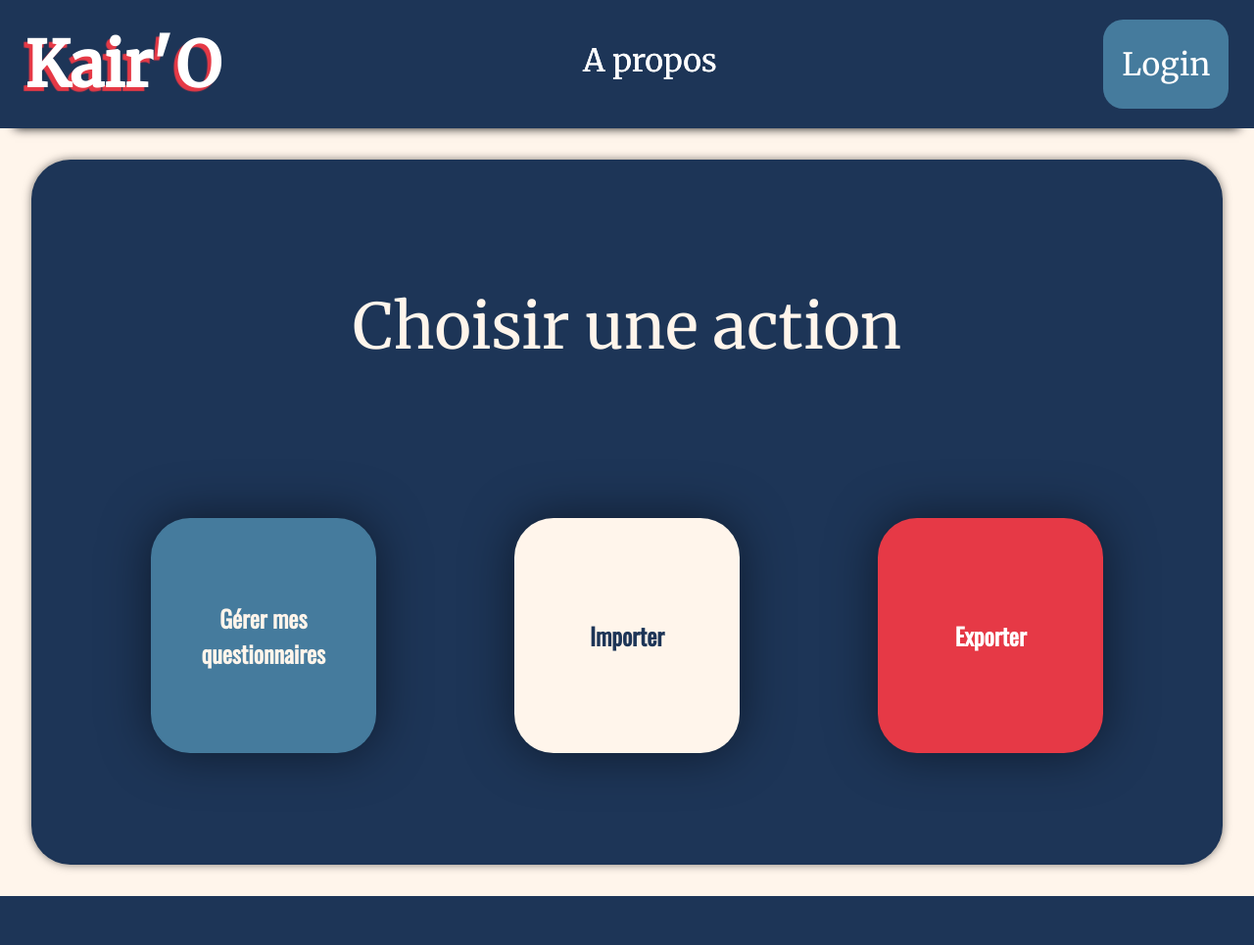
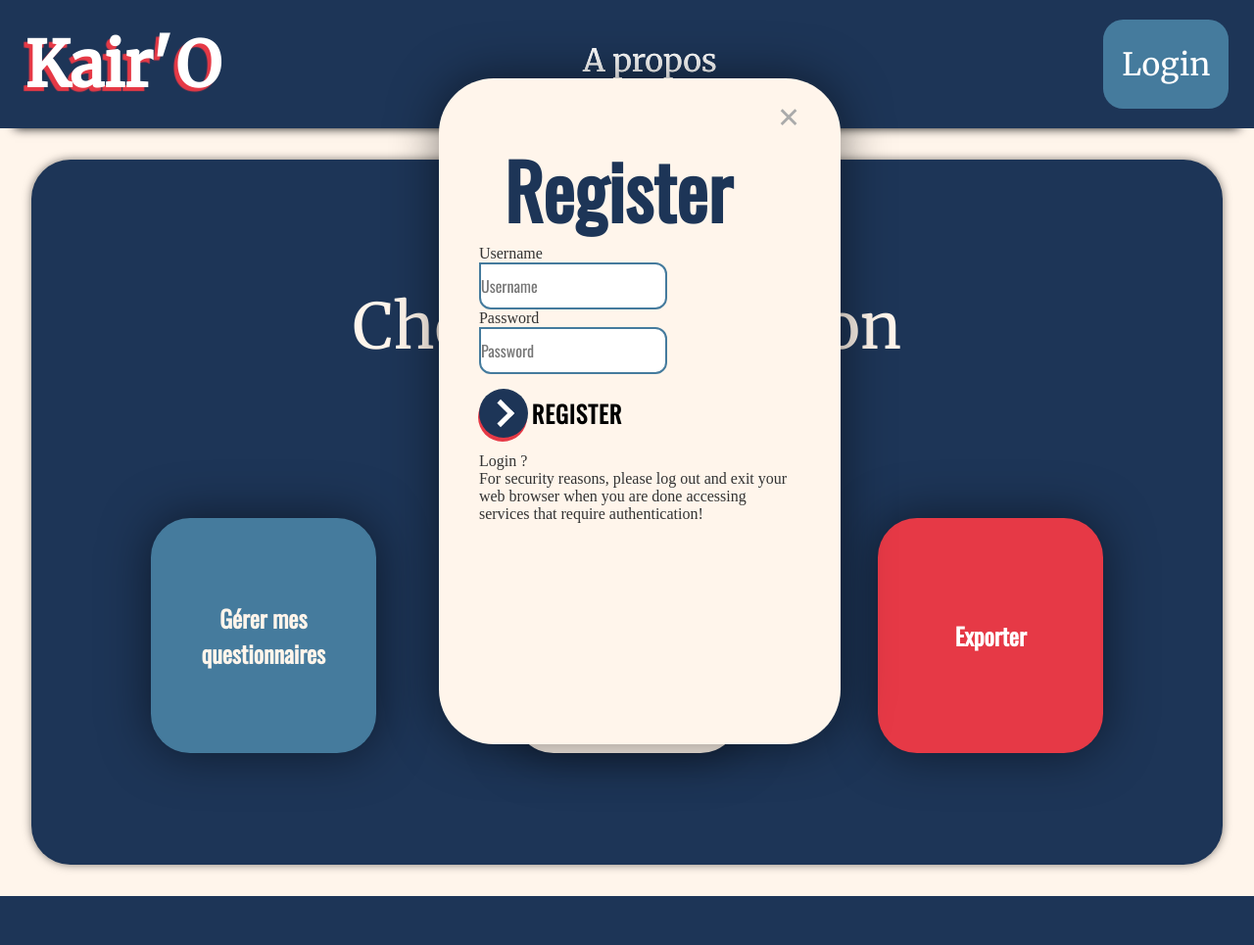
Before and after one commit to MaxRonce/SAE-3.05-Sujet-3, a Flask app: page / in a window 1280 px wide. Shown: the whole page at 98% size. Run offline with Flask 2, Linux system fonts and the light colour scheme; parts of the project's set-up code (start-up, migrations or seed data) failed here and were passed over; some libraries are stand-ins or nearby versions; some web fonts are replaced.

Commit message:
register maudit sa mere

```diff
--- a/link_front_back/db_link.py
+++ b/link_front_back/db_link.py
@@ -20,6 +20,16 @@ def get_liste_questionnaire(idu: int = None):
     for rw in res:
         test.append({"idq": rw.idQuestionnaire, "nom": rw.nom, "info": rw.info, "idu": rw.idUser})
     return test
+
+
+def add_user(username: str, password: str):
+    try:
+        user = User(idUser=username, mdpUser=password, prof=0)
+        ses.add(user)
+        ses.commit()
+    except exc.SQLAlchemyError as e:
+        ses.rollback()
+        raise e
 
 
 def get_liste_id_nom_questionnaire(idu):
@@ -159,9 +169,11 @@ def get_question(idq):
                      "idQuestionnaire": rw.idQuestionnaire, "generalfeedback": rw.feedback, "idt": rw.idType})
     return test[0]
 
+
 def get_type_from_id(idt):
     res = ses.query(Type).filter(Type.idType == idt)
     return res[0].nomType
+
 
 def main():
     add_questionnaire(p)
--- a/link_front_back/forms.py
+++ b/link_front_back/forms.py
@@ -2,7 +2,7 @@ from flask_wtf import FlaskForm
 from wtforms import StringField, PasswordField, SubmitField, SelectField, IntegerField, FileField
 from wtforms.validators import DataRequired
 
-from .db_link import get_liste_id_nom_questionnaire, get_user
+from .db_link import get_liste_id_nom_questionnaire, get_user, add_user
 from .models import User
 from hashlib import sha256
 
@@ -49,3 +49,15 @@ class LoginForm(FlaskForm):
         salted_input = self.username.data + self.password.data
         salted_input = sha256(salted_input.encode('utf-8')).hexdigest()
         return us if salted_input == us.password else None
+
+
+class RegisterForm(FlaskForm):
+    username = StringField('Username', validators=[DataRequired()])
+    password = PasswordField('Password', validators=[DataRequired()])
+    submit = SubmitField('Register')
+
+    def new_user(self):
+        salted_input = self.username.data + self.password.data
+        salted_input = sha256(salted_input.encode('utf-8')).hexdigest()
+        add_user(self.username.data, salted_input)
+        return True
--- a/link_front_back/static/js/connexion.js
+++ b/link_front_back/static/js/connexion.js
@@ -1,4 +1,5 @@
 let modal = document.getElementById("myModal");
+let modal2 = document.getElementById("registerModal");
 
 // Get the button that opens the modal
 let boutons = document.getElementsByClassName("myBtn");
@@ -6,8 +7,16 @@ let boutons = document.getElementsByClassName("myBtn");
 let span1 = document.getElementsByClassName("close");
 
 function openModal() {
+    modal2.style.display = "none";
     modal.style.display = "block";
 }
+
+function openModal2() {
+    modal.style.display = "none";
+    modal2.style.display = "block";
+}
+
+
 
 // When the user clicks the button, open the modal
 for (let index = 0; index < boutons.length; index++) {
--- a/link_front_back/templates/connexion.html
+++ b/link_front_back/templates/connexion.html
@@ -28,11 +28,41 @@
                     </span>
                     <span class="text">Login</span>
                 </button>
-                <a href="#forgotpassword" class="forgot-pass">Forgot your password ?</a>
+                <a onclick="openModal2()" class="forgot-pass" >Register ?</a>
                 <p> For security reasons, please log out and exit your web browser when you are done accessing services that require authentication!</p>
+            </form>
+        </div>
+        </div>
+    </div>
+
+
+    <div id="registerModal" class="modal">
+    <!-- Modal content -->
+    <div class="modal-content">
+        <div class="modal-header">
+            <span class="close">&times;</span>
+            <h1>Register</h1>
+        </div>
+        <div class="modal-body">
+            <form method="post" class="register" role="form">
+                {{ form2.csrf_token }}
+                <h3>Username</h3>
+                {{ form2.username(class_="box", placeholder="Username") }}
+                <h3>Password</h3>
+                {{ form2.password(class_="box", placeholder="Password") }}
+                <button class="button_slider">
+                    <span class="background"></span>
+                    <span class="arrow">
+                        <span class="body"></span>
+                        <span class="tip"></span>
+                    </span>
+                    <span class="text">Register</span>
+                </button>
+                <a onclick="openModal()" class="forgot-pass">Login ?</a>
+                <p> For security reasons, please log out and exit your web browser when you are done accessing services that require authentication!</p>
+           </form>
             </div>
         </div>
     </div>
-</div>
 <script src="static/js/connexion.js"></script>
 {% endblock %}
--- a/link_front_back/templates/home.html
+++ b/link_front_back/templates/home.html
@@ -41,4 +41,11 @@
     openModal();
 </script>
 {% endif %}
+
+{% if register=="SHOW" %}
+<script>
+    openModal2();
+</script>
+{% endif %}
+
 {% endblock %}
--- a/link_front_back/templates/questionnaire.html
+++ b/link_front_back/templates/questionnaire.html
@@ -26,7 +26,6 @@
 
                 {% endfor %}
             </select>
-
         </form>
 
     </div>
--- a/link_front_back/views.py
+++ b/link_front_back/views.py
@@ -17,13 +17,20 @@ import os
 @app.route("/", methods=["POST", "GET"])  # page de base du site
 def home():
     f = LoginForm()
+    rf = RegisterForm()
     if f.validate_on_submit():
         user = f.get_authenticated_user()
         if user:
             login_user(user)
             print(current_user)
             return redirect(url_for("home"))
-    return render_template("home.html", form=f, login="HIDE")
+    if rf.validate_on_submit():
+        try:
+            rf.new_user()
+            flash("User registered successfully.")
+        except exc.IntegrityError:
+            flash("User already exists.")
+    return render_template("home.html", form=f, form2=rf, login="HIDE", register="SHOW")
 
 
 @app.route("/questionnaire", methods=["POST", "GET"])
@@ -43,13 +50,20 @@ def questionnaire():
 @app.errorhandler(401)
 def unauthorized(e):
     f = LoginForm()
+    rf = RegisterForm()
     if f.validate_on_submit():
         user = f.get_authenticated_user()
         if user:
             login_user(user)
             print(current_user)
             return redirect(url_for("home"))
-    return render_template("home.html", form=f, login="SHOW")
+    if rf.validate_on_submit():
+        try:
+            rf.new_user()
+            flash("User registered successfully.")
+        except exc.IntegrityError:
+            flash("User already exists.")
+    return render_template("home.html", form=f, form2=rf, login="SHOW", register="HIDE")
 
 @app.route("/questionnaire/<idq>", methods=["DELETE"])
 def delete_question(idq):
```
Also changed, not shown: sql/table.sql (+8 -8 lines).
